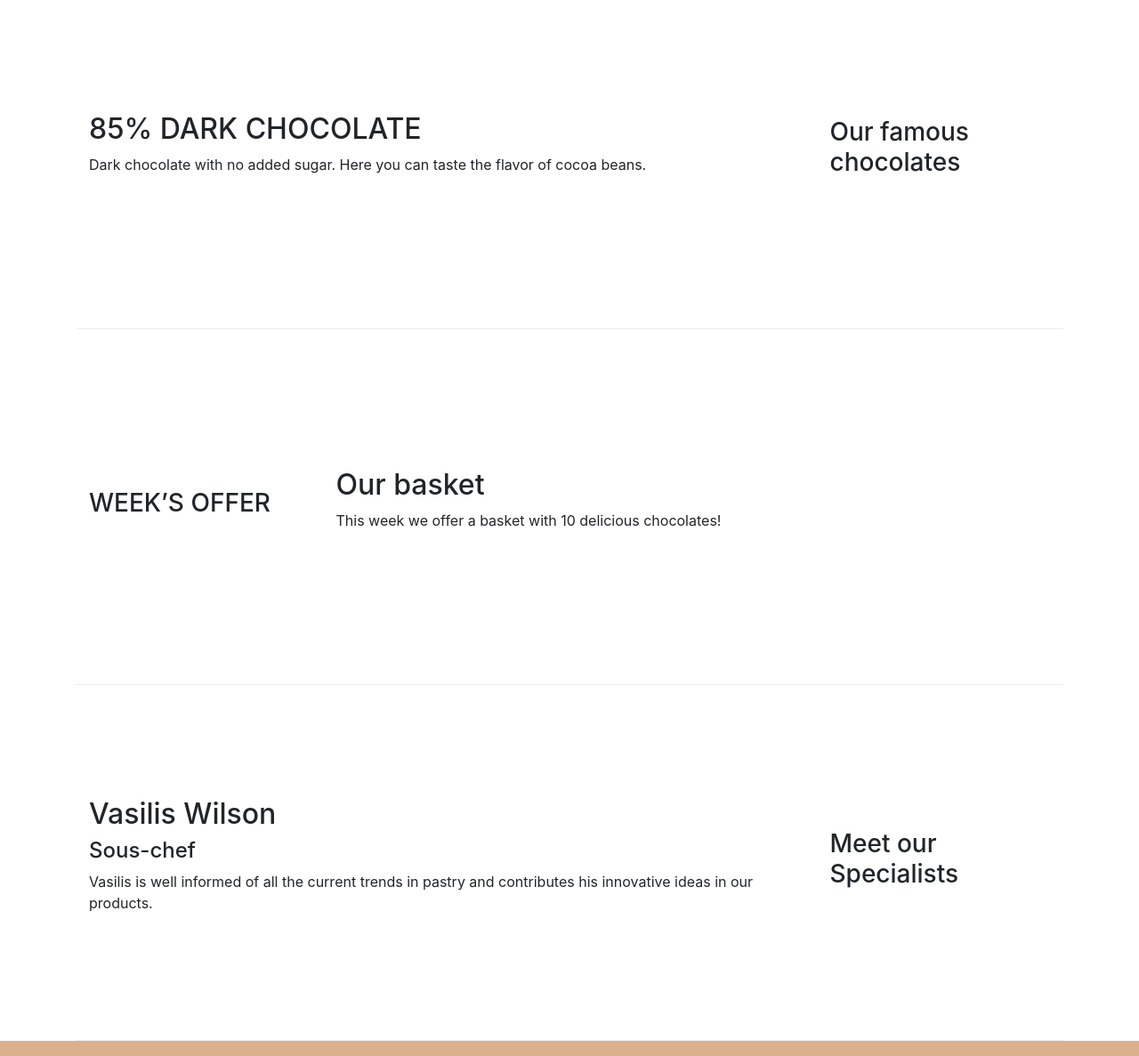
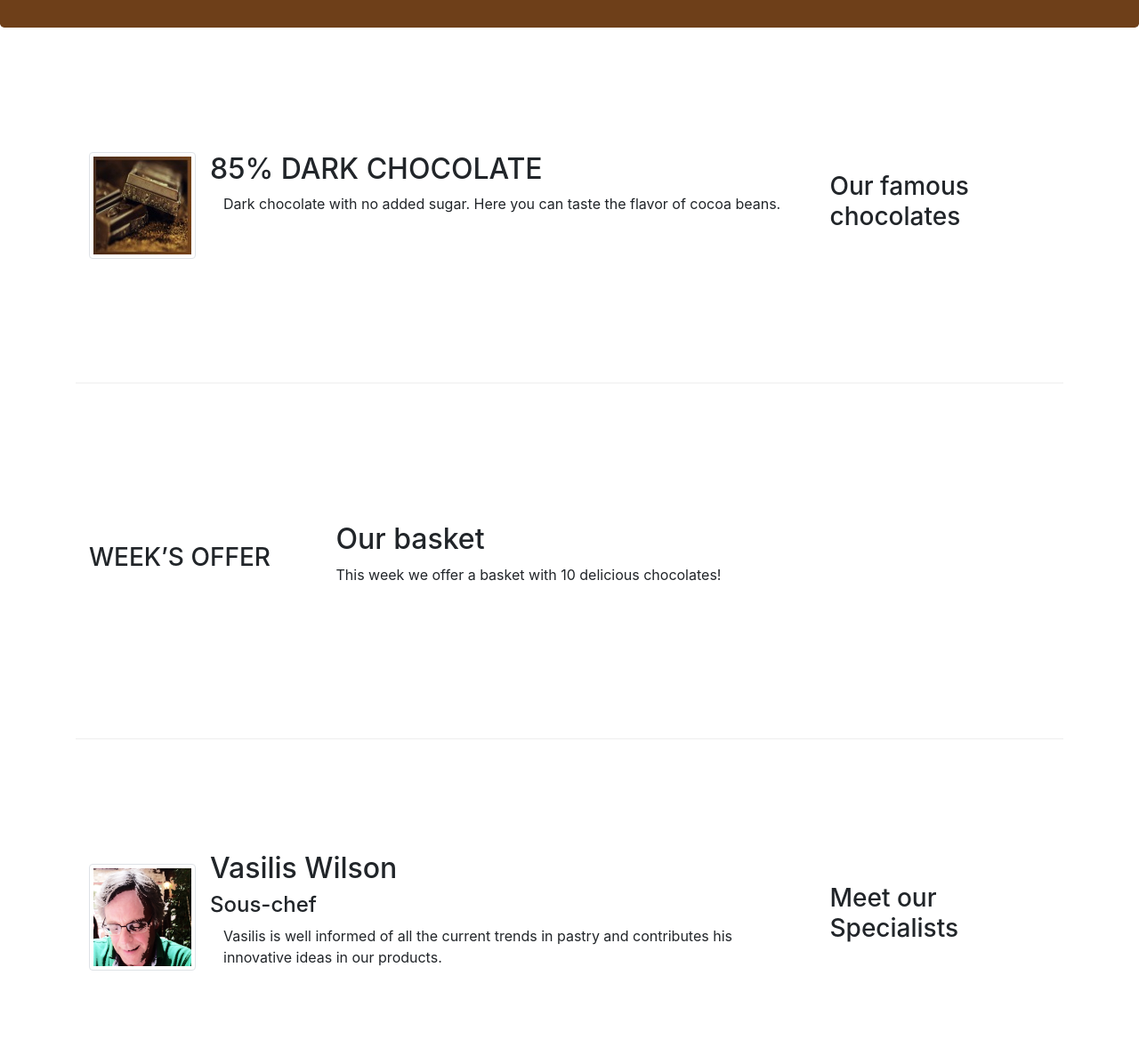
Before and after one commit to Daniel-w3/leChocolat, a website: page index.html in a window 1280 px wide. Shown: the part 340-1527 px from the top of the page at 89% size. Drawn offline with nearby package versions, Linux system fonts and the light colour scheme.

Commit message:
Images and Media

```diff
--- a/index.html
+++ b/index.html
@@ -16,7 +16,7 @@
 <body>
     <nav class="navbar navbar-expand-md navbar-light bg-light fixed-top ">
         <div class="container">
-            <a class="navbar-brand" href="#">Le Chocolat</a>
+            <a class="navbar-brand" href="./index.html"><img src="images/logo.png" height="40" width="54"></a>
             <button class="navbar-toggler" type="button" data-toggle="collapse" data-target="#Navbar">
                 <span class="navbar-toggler-icon"></span>
             </button>
@@ -44,6 +44,7 @@
                 </div>
                 <div class="col col-sm">
                     <!-- This particular content will occupy whatever is left out, 0 or 4 cols -->
+                    <img src="images/Screenshot from 2020-02-24 10-53-35.png" class="img-fluid">
                 </div>
             </div>
         </div>
@@ -55,9 +56,15 @@
                 <h3>Our famous chocolates</h3>
             </div>
             <div class="col-sm col-md">
-                <h2>85% DARK CHOCOLATE</h2>
-                <p class="d-none d-sm-block">Dark chocolate with no added sugar. Here you can taste the flavor of cocoa
-                    beans.</p>
+                <div class="media">
+                    <img class="d-flex mr-3 img-thumbnail align-self-center" src="images/dark85.jpg"
+                        alt="85% DARK CHOCOLATE">
+                    <div class="media-body">
+                        <h2 class="mt-0">85% DARK CHOCOLATE</h2>
+                        <p class="col d-none d-md-block">Dark chocolate with no added sugar.
+                            Here you can taste the flavor of cocoa beans.</p>
+                    </div>
+                </div>
             </div>
         </div>
 
@@ -76,11 +83,16 @@
                 <h3>Meet our Specialists</h3>
             </div>
             <div class="col-sm col-md">
-                <h2>Vasilis Wilson </h2>
-                <h4>Sous-chef</h4>
-                <p class="d-none d-sm-block">Vasilis is well informed of all the current trends in pastry and
-                    contributes his innovative ideas in
-                    our products.</p>
+                <div class="media">
+                    <img class="d-flex mr-3 img-thumbnail align-self-center" src="images/cartoonVasilis.png"
+                        alt="Vasilis Wilson">
+                    <div class="media-body">
+                        <h2 class="mt-0">Vasilis Wilson</h2>
+                        <h4>Sous-chef</h4>
+                        <p class="col d-none d-md-block">Vasilis is well informed of all the current
+                            trends in pastry and contributes his innovative ideas in our products.</p>
+                    </div>
+                </div>
             </div>
         </div>
     </div>
```
Also changed, not shown: aboutus.html (+21 -1 lines), images/Screenshot from 2020-02-24 10-53-35.png (added), images/cartoonVasilis.png (added), images/dark85.jpg (added), images/logo.png (added), images/promotion.jpg (added).
